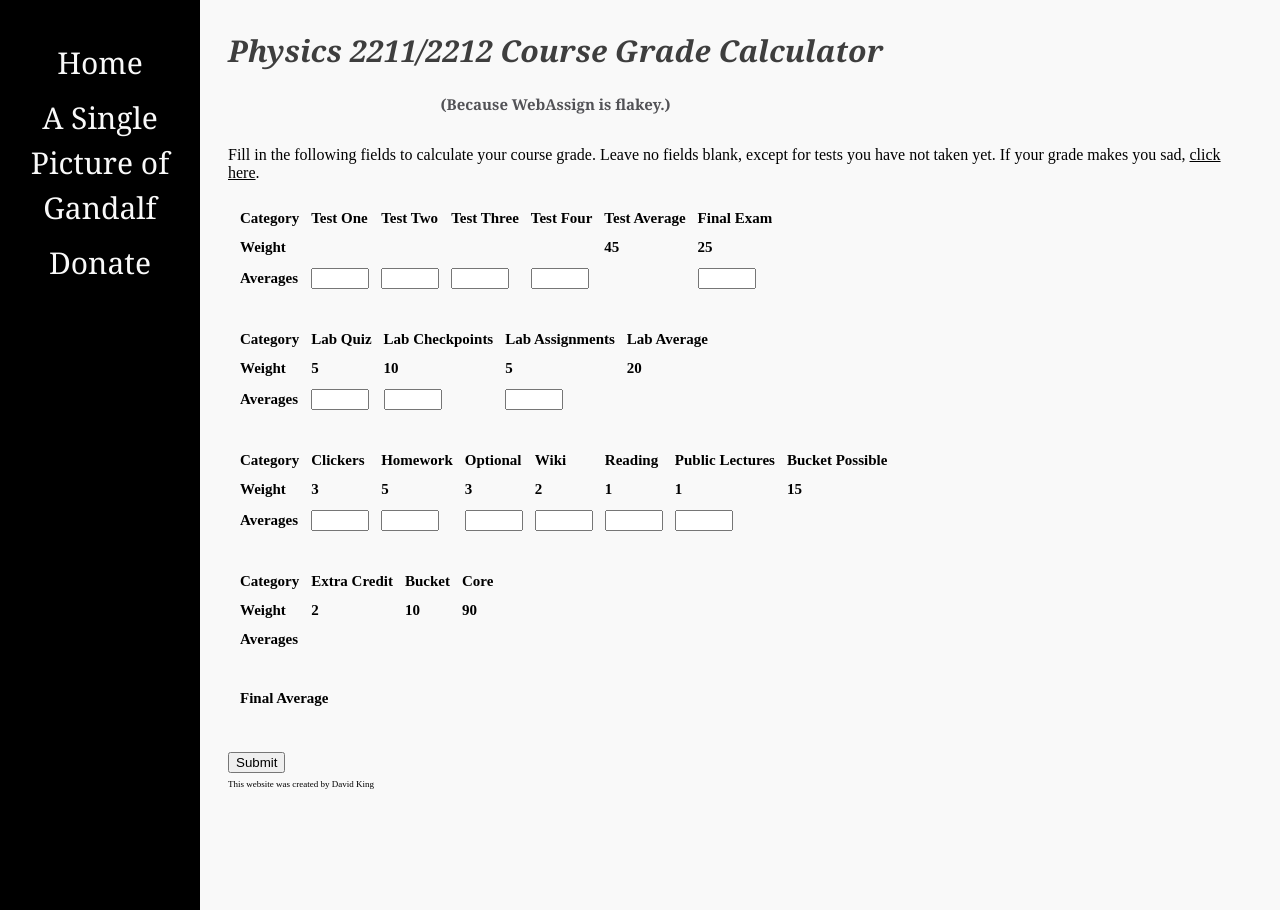
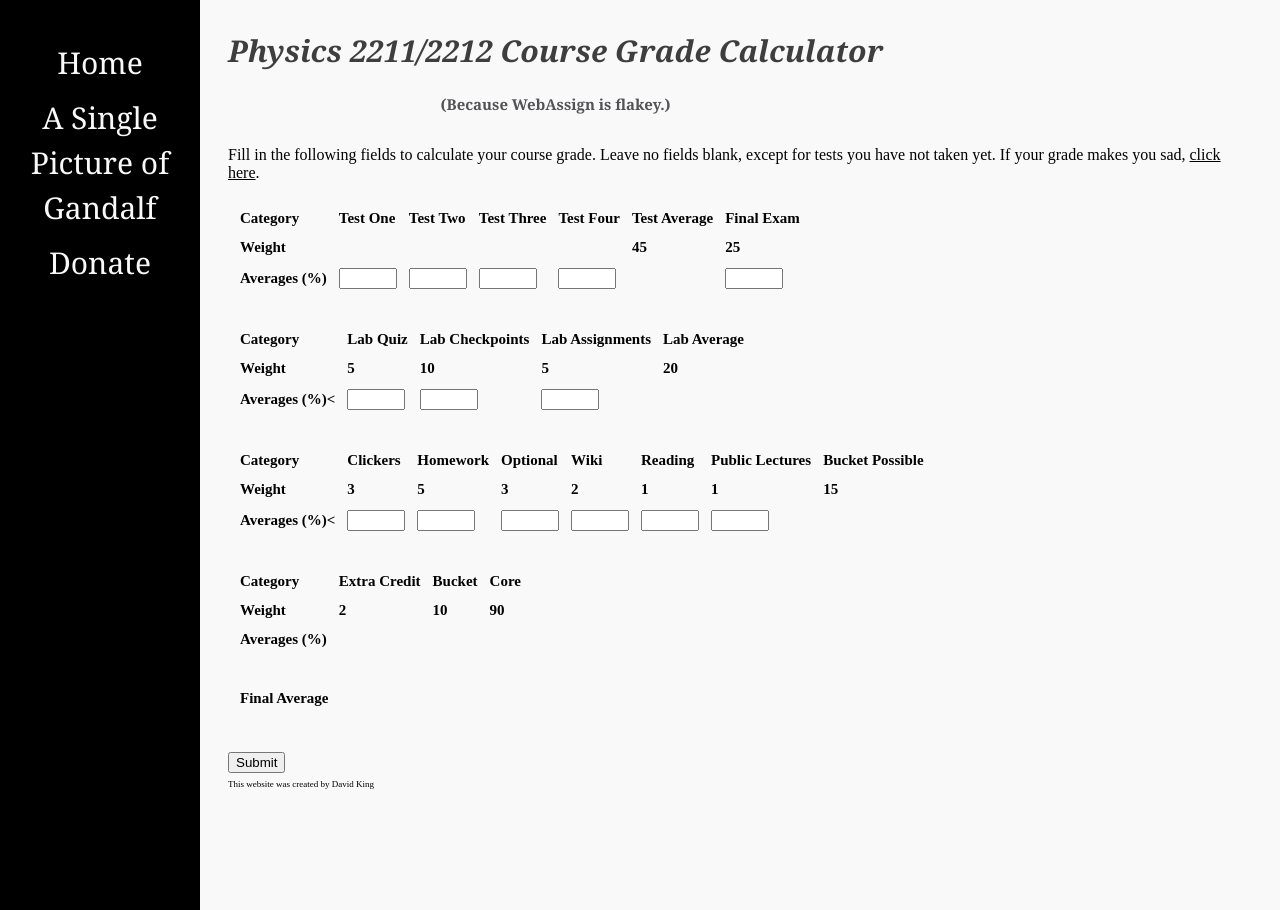
Before and after one commit to whatsmygrade/whatsmygrade.github.io, a plain HTML site: page index.html in a window 1280 px wide. Drawn offline with Linux system fonts and the light colour scheme.

Commit message:
Add files via upload

```diff
--- a/index.html
+++ b/index.html
@@ -50,7 +50,7 @@
                             <td class='head'>25</td>
 						</tr>
 						<tr>
-							<td class='head'> Averages</td>
+							<td class='head'> Averages (%)</td>
 							<td><input type="text" name="testone"></td>
 							<td><input type="text" name="testtwo"></td>
                             <td><input type="text" name="testthree"></td>
@@ -78,7 +78,7 @@
 
                         </tr>
                         <tr>
-                            <td class='head'> Averages</td>
+                            <td class='head'> Averages (%)<</td>
                             <td><input type="text" name="labq"></td>
                             <td><input type="text" name="labch"></td>
                             <td><input type="text" name="laba"></td>
@@ -112,7 +112,7 @@
 
                             </tr>
                             <tr>
-                                <td class='head'> Averages</td>
+                                <td class='head'> Averages (%)<</td>
                                 <td><input type="text" name="clickers"></td>
                                 <td><input type="text" name="hw"></td>
                                 <td><input type="text" name="opt"></td>
@@ -137,7 +137,7 @@
 
                                 </tr>
                                 <tr>
-                                    <td class='head'> Averages</td>
+                                    <td class='head'> Averages (%)</td>
                                     <td id='ec'></td>
                                     <td id='bucket2'></td>
                                     <td id='core'></td>
```
